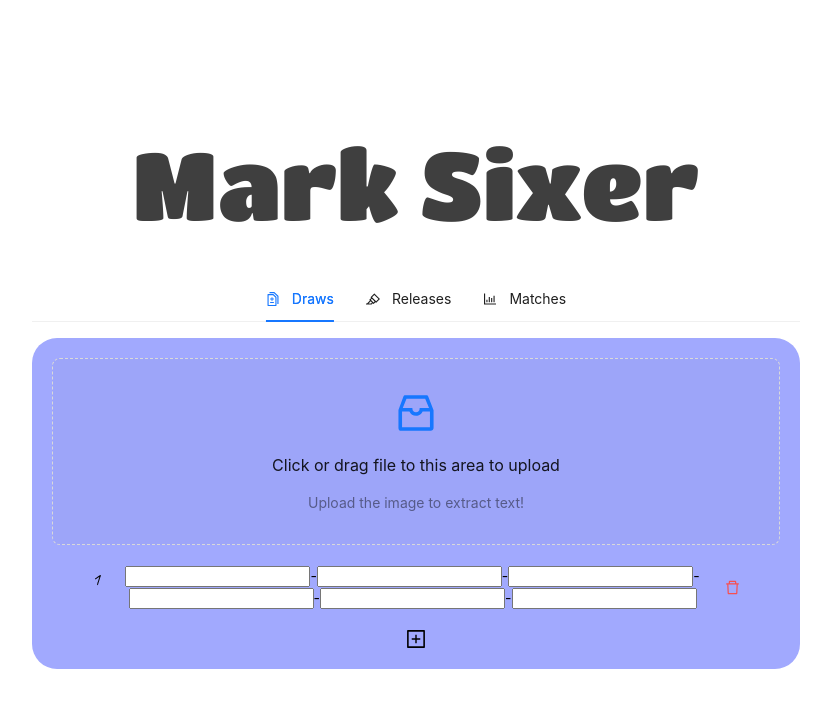
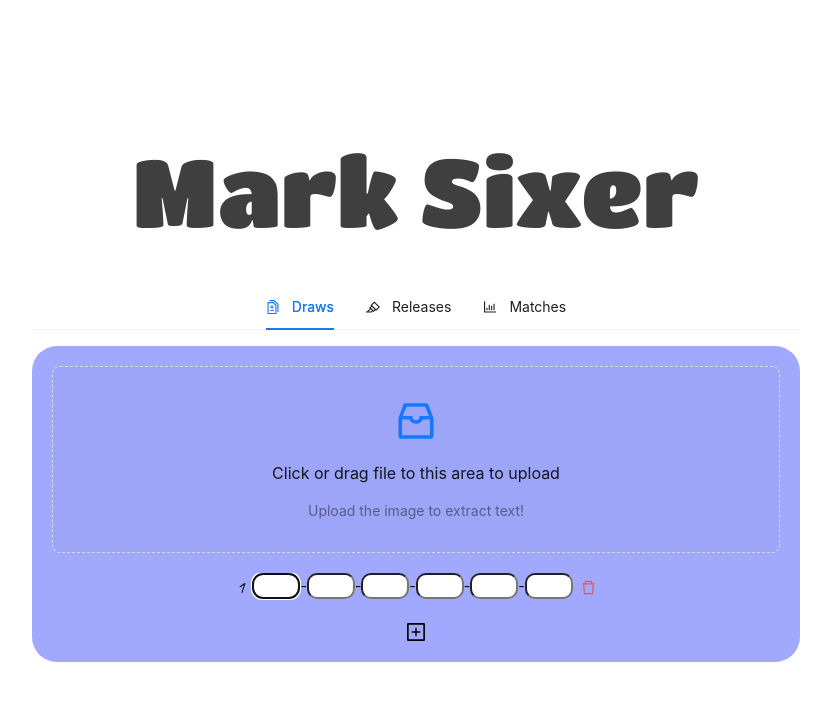
Before and after one commit to Marcussyl/mark-sixer, a React (Vite) app: page / in a window 1280 px wide. Both pictures are taken after a click on the element 640 px from the left and 617 px from the top of the page. Shown: the top 708 px of the page, without its empty margins (224-1055 px from the left). Built offline with nearby package versions, Linux system fonts and the light colour scheme; what antd-style would draw is missing.

Commit message:
🐛 FIX: Fix input field not focused after entering first char

```diff
--- a/src/App.jsx
+++ b/src/App.jsx
@@ -1,7 +1,7 @@
 import Draws from "./components/draws.jsx";
 import Releases from "./components/releases.jsx";
 import Results from "./components/results.jsx";
-import React, { useState } from "react";
+import React, { useEffect, useRef, useState } from "react";
 import "./scss/App.scss";
 import { DiffOutlined, HighlightOutlined, BarChartOutlined } from '@ant-design/icons';
 import { Tabs } from 'antd';
@@ -14,16 +14,42 @@ function App() {
   const [draws, setDraws] = useState([]);
   const [releases, setReleases] = useState([]);
   const [results, setResults] = useState([[]]);
+  const [drawFocusIdx, setDrawFocusIdx] = useState([0,0]);
+  const [relFocusIdx, setRelFocusIdx] = useState([0,0]);
+  const inputRef = useRef([[]]);
+  const releaseInputRef = useRef([[]]);
+
+  useEffect(() => {
+    console.log("focusing...");
+    const rowIdx = drawFocusIdx[0];
+    const fieldIdx = drawFocusIdx[1];
+    if (inputRef.current[rowIdx][fieldIdx]) {
+      inputRef.current[rowIdx][fieldIdx].focus();
+    }
+  }, [draws, drawFocusIdx])
+
+  useEffect(() => {
+    console.log("focusing...");
+    const rowIdx = relFocusIdx[0];
+    const fieldIdx = relFocusIdx[1];
+    if (releaseInputRef.current[rowIdx][fieldIdx]) {
+      releaseInputRef.current[rowIdx][fieldIdx].focus();
+    }
+  }, [releases, relFocusIdx])
 
   function addDraw() {
     const updatedDraws = [...draws, ["", "", "", "", "", ""]];
     setDraws(updatedDraws);
+    inputRef.current.push([])
   }
 
   function updateDraw(drawIdx, fieldIdx, value) {
     const updatedDraws = [...draws];
     updatedDraws[drawIdx][fieldIdx] = value;
     setDraws(updatedDraws);
+    setDrawFocusIdx([drawIdx, fieldIdx]);
+    // console.log([drawIdx, fieldIdx]);
+    // console.log("new inputRef:"+inputRef.current);
   }
 
   function deleteDraw(idx) {
@@ -35,12 +61,14 @@ function App() {
   function addRelease() {
     const updatedReleases = [...releases, ["", "", "", "", "", "", ""]];
     setReleases(updatedReleases);
+    releaseInputRef.current.push([]);
   }
 
   function updateRelease(releaseIdx, fieldIdx, value) {
     const updatedReleases = [...releases];
     updatedReleases[releaseIdx][fieldIdx] = value;
     setReleases(updatedReleases);
+    setRelFocusIdx([releaseIdx, fieldIdx]);
   }
 
   function deleteRelease(idx) {
@@ -75,13 +103,13 @@ function App() {
   };
 
   const DrawComponent = () => (
-    <DrawContext.Provider value={{draws, addDraw, updateDraw, deleteDraw, setDraws}}>
+    <DrawContext.Provider value={{draws, addDraw, updateDraw, deleteDraw, setDraws, inputRef}}>
       <Draws/>
     </DrawContext.Provider>
   )
 
   const ReleaseComponent = () => (
-    <ReleaseContext.Provider value={{releases, addRelease, updateRelease, deleteRelease, setReleases}}>
+    <ReleaseContext.Provider value={{releases, addRelease, updateRelease, deleteRelease, setReleases, releaseInputRef}}>
       <Releases/>
     </ReleaseContext.Provider>
   )
--- a/src/components/draw.jsx
+++ b/src/components/draw.jsx
@@ -5,7 +5,7 @@ import { DeleteOutlined } from "@ant-design/icons";
 
 function Draw (props) {
     const {id} = props
-    const {draws, deleteDraw, updateDraw} = useContext(DrawContext)
+    const {draws, deleteDraw, updateDraw, inputRef} = useContext(DrawContext)
     const draw = draws[id]
 
     return (
@@ -13,50 +13,56 @@ function Draw (props) {
         <label htmlFor="draw" className='caveat-400'>{id + 1}</label> &nbsp;&nbsp;
         <div className='input-container'>
             <input
-            type="number"
+            type="tel"
             id="drawNum1"
             name="drawNum1"
                     value={draw[0]}
+                    ref={(el) => {inputRef.current[id][0] = el}}
             onChange={(event) => updateDraw(id, 0, event.target.value)}
             />
             -
             <input
-            type="number"
+            type="tel"
             id="drawNum2"
             name="drawNum2"
                     value={draw[1]}
+                    ref={(el) => {inputRef.current[id][1] = el}}
             onChange={(event) => updateDraw(id, 1, event.target.value)}
             />
             -
             <input
-            type="number"
+            type="tel"
             id="drawNum3"
             name="drawNum3"
                     value={draw[2]}
+                    ref={(el) => {inputRef.current[id][2] = el}}
             onChange={(event) => updateDraw(id, 2, event.target.value)}
             />
             -
             <input
-            type="number"
+            type="tel"
             id="drawNum4"
             name="drawNum4"
                     value={draw[3]}
+                    ref={(el) => {inputRef.current[id][3] = el}}
             onChange={(event) => updateDraw(id, 3, event.target.value)}
             />
             -
             <input
-            type="number"
+            type="tel"
             id="drawNum5"
             name="drawNum5"
                     value={draw[4]}
+                    ref={(el) => {inputRef.current[id][4] = el}}
             onChange={(event) => updateDraw(id, 4, event.target.value)}
             />
             -
             <input
-            type="number"
+            type="tel"
             id="drawNum6"
             name="drawNum6"
                     value={draw[5]}
+                    ref={(el) => {inputRef.current[id][5] = el}}
             onChange={(event) => updateDraw(id, 5, event.target.value)}
             />
         </div>
--- a/src/components/release.jsx
+++ b/src/components/release.jsx
@@ -5,7 +5,7 @@ import { useContext } from 'react';
 
 function Release (props) {
     const { id } = props
-    const { releases, updateRelease, deleteRelease } = useContext(ReleaseContext)
+    const { releases, updateRelease, deleteRelease, releaseInputRef } = useContext(ReleaseContext)
     const release = releases[id];
 
     return (
@@ -13,66 +13,74 @@ function Release (props) {
         <label htmlFor="draw" className='caveat-400'>{id + 1}</label> &nbsp;&nbsp;
         <div className="input-container">
             <input
-            type="text"
+            type="tel"
             id="termNum"
             name="termNum"
                     value={release[0]}
+                    ref={(el) => {releaseInputRef.current[id][0] = el}}
             onChange={(event) => updateRelease(id, 0, event.target.value)}
             />{" "}
             &nbsp;
             <input
-            type="text"
+            type="tel"
             id="releaseNum1"
             name="releaseNum1"
                     value={release[1]}
+                    ref={(el) => {releaseInputRef.current[id][1] = el}}
             onChange={(event) => updateRelease(id, 1, event.target.value)}
             />
             -
             <input
-            type="text"
+            type="tel"
             id="releaseNum2"
             name="releaseNum2"
                     value={release[2]}
+                    ref={(el) => {releaseInputRef.current[id][2] = el}}
             onChange={(event) => updateRelease(id, 2, event.target.value)}
             />
             -
             <input
-            type="text"
+            type="tel"
             id="releaseNum3"
             name="releaseNum3"
                     value={release[3]}
+                    ref={(el) => {releaseInputRef.current[id][3] = el}}
             onChange={(event) => updateRelease(id, 3, event.target.value)}
             />
             -
             <input
-            type="text"
+            type="tel"
             id="releaseNum4"
             name="releaseNum4"
                     value={release[4]}
+                    ref={(el) => {releaseInputRef.current[id][4] = el}}
             onChange={(event) => updateRelease(id, 4, event.target.value)}
             />
             -
             <input
-            type="text"
+            type="tel"
             id="releaseNum5"
             name="releaseNum5"
                     value={release[5]}
+                    ref={(el) => {releaseInputRef.current[id][5] = el}}
             onChange={(event) => updateRelease(id, 5, event.target.value)}
             />
             -
             <input
-            type="text"
+            type="tel"
             id="releaseNum6"
             name="releaseNum6"
                     value={release[6]}
+                    ref={(el) => {releaseInputRef.current[id][6] = el}}
             onChange={(event) => updateRelease(id, 6, event.target.value)}
             />
             &nbsp; / &nbsp;
             <input
-            type="text"
+            type="tel"
             id="releaseNum7"
             name="releaseNum7"
                     value={release[7]}
+                    ref={(el) => {releaseInputRef.current[id][7] = el}}
             onChange={(event) => updateRelease(id, 7, event.target.value)}
             />
         </div>
--- a/src/scss/App.scss
+++ b/src/scss/App.scss
@@ -48,7 +48,7 @@
       font-size: 15px;
     }
 
-    input[type='text'] {
+    input[type='tel'] {
       width: 40px;
       height: 20px;
       // background-color: #F6D4D2;
```
Lines whose indentation alone changed are shown as unchanged.
